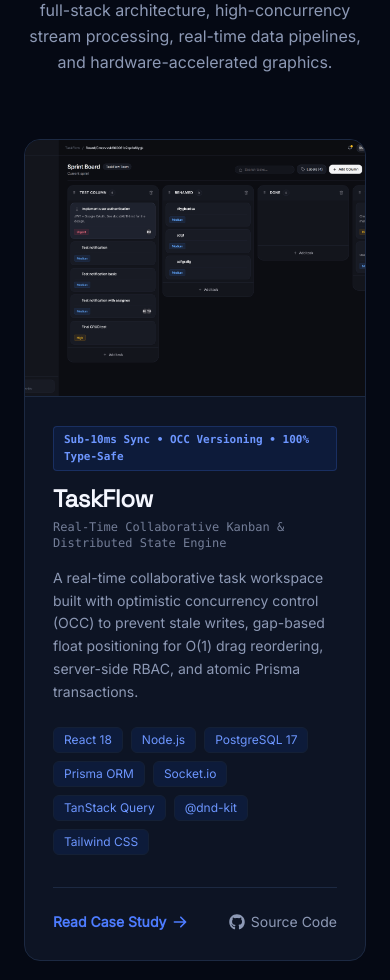
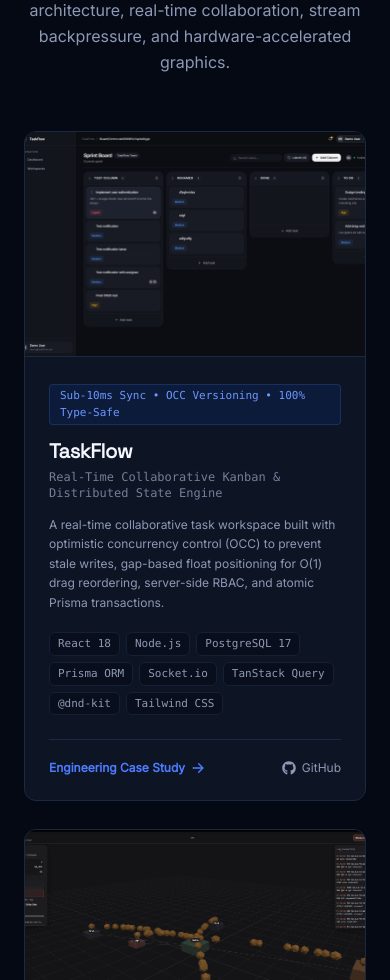
Before and after one commit to abhi-byte62/ports, a React (Vite) app: page / in a window 390 px wide. Shown: the part 1020-2000 px from the top of the page. Built offline with nearby package versions, Linux system fonts and the light colour scheme.

Commit message:
refactor: apply senior-engineer polish pass for restraint, clean spacing, and accessibility

```diff
--- a/src/components/ProjectCard/ProjectCard.jsx
+++ b/src/components/ProjectCard/ProjectCard.jsx
@@ -4,25 +4,26 @@
 
 const ProjectCard = ({ project }) => {
   return (
-    <article className="group flex flex-col overflow-hidden rounded-2xl border border-[#1C2942] bg-[#0D1424] transition-all duration-300 hover:-translate-y-1 hover:border-[#4D7CFF]/40 hover:bg-[#10182A] hover:shadow-lg hover:shadow-[#183A91]/15">
+    <article className="group flex flex-col overflow-hidden rounded-xl border border-[#1C2942] bg-[#0D1424] transition-all duration-200 hover:-translate-y-0.5 hover:border-[#4D7CFF]/35 hover:bg-[#10182A]">
       <div className="overflow-hidden bg-[#050914] border-b border-[#1C2942]">
         <img
           src={project.image}
           alt={project.title}
-          className="h-64 w-full object-cover transition-transform duration-500 group-hover:scale-105"
+          className="h-56 sm:h-60 w-full object-cover transition-transform duration-300 group-hover:scale-[1.02]"
+          loading="lazy"
         />
       </div>
 
-      <div className="flex flex-1 flex-col p-7 md:p-8">
+      <div className="flex flex-1 flex-col p-6 sm:p-7">
         {project.metrics && (
           <div className="mb-3">
-            <span className="inline-flex rounded bg-[#0D1B3A] px-2.5 py-1 text-[11px] font-mono font-semibold text-[#6D96FF] border border-[#4D7CFF]/20">
+            <span className="inline-flex rounded bg-[#0D1B3A] px-2.5 py-0.5 text-[11px] font-mono font-medium text-[#6D96FF] border border-[#4D7CFF]/20">
               {project.metrics}
             </span>
           </div>
         )}
 
-        <h3 className="font-['Space_Grotesk'] text-2xl font-bold text-[#F5F7FF] group-hover:text-[#6D96FF] transition-colors">
+        <h3 className="font-['Space_Grotesk'] text-xl sm:text-2xl font-bold text-[#F5F7FF] group-hover:text-[#6D96FF] transition-colors">
           {project.title}
         </h3>
 
@@ -32,38 +33,38 @@
           </p>
         )}
 
-        <p className="mt-4 text-[#8D99B5] text-sm leading-relaxed">
+        <p className="mt-3.5 text-[#8D99B5] text-xs sm:text-sm leading-relaxed">
           {project.description}
         </p>
 
-        <div className="mt-6 flex flex-wrap gap-2">
+        <div className="mt-5 flex flex-wrap gap-1.5">
           {project.technologies.map((tech) => (
             <span
               key={tech}
-              className="rounded-md border border-[#142036] bg-[#0D1B3A] px-2.5 py-1 text-xs font-medium text-[#6D96FF]"
+              className="rounded-md border border-[#142036] bg-[#080E1B] px-2 py-0.5 text-[11px] font-mono text-[#8D99B5]"
             >
               {tech}
             </span>
           ))}
         </div>
 
-        <div className="mt-8 flex items-center justify-between pt-6 border-t border-[#1C2942]">
+        <div className="mt-6 flex items-center justify-between pt-5 border-t border-[#1C2942]">
           <Link
             to={project.route}
-            className="inline-flex items-center gap-1.5 text-sm font-semibold text-[#4D7CFF] hover:text-[#6D96FF] transition-colors"
+            className="inline-flex items-center gap-1.5 text-xs sm:text-sm font-semibold text-[#4D7CFF] hover:text-[#6D96FF] transition-colors"
           >
-            Read Case Study
-            <HiArrowRight className="h-4 w-4 transition-transform group-hover:translate-x-1" />
+            Engineering Case Study
+            <HiArrowRight className="h-3.5 w-3.5 transition-transform group-hover:translate-x-1" />
           </Link>
 
           <a
             href={project.github}
             target="_blank"
             rel="noreferrer"
-            className="flex items-center gap-1.5 text-sm font-medium text-[#8D99B5] hover:text-[#F5F7FF] transition-colors"
+            className="flex items-center gap-1.5 text-xs sm:text-sm font-medium text-[#8D99B5] hover:text-[#F5F7FF] transition-colors"
           >
-            <FaGithub className="h-4 w-4" />
-            Source Code
+            <FaGithub className="h-3.5 w-3.5" />
+            GitHub
           </a>
         </div>
       </div>
--- a/src/components/Reveal/Reveal.jsx
+++ b/src/components/Reveal/Reveal.jsx
@@ -1,11 +1,13 @@
-import { motion } from "framer-motion";
+import { motion, useReducedMotion } from "framer-motion";
 
-const Reveal = ({ children }) => {
+const Reveal = ({ children, className = "" }) => {
+  const shouldReduceMotion = useReducedMotion();
+
   return (
     <motion.div
       initial={{
         opacity: 0,
-        y: 40,
+        y: shouldReduceMotion ? 0 : 16,
       }}
       whileInView={{
         opacity: 1,
@@ -13,12 +15,13 @@
       }}
       viewport={{
         once: true,
-        amount: 0.25,
+        amount: 0.15,
       }}
       transition={{
-        duration: 0.7,
-        ease: "easeOut",
+        duration: shouldReduceMotion ? 0.01 : 0.4,
+        ease: [0.25, 0.1, 0.25, 1],
       }}
+      className={className}
     >
       {children}
     </motion.div>
--- a/src/data/skills.js
+++ b/src/data/skills.js
@@ -1,9 +1,9 @@
 export const skillsMatrix = [
   {
-    category: "Languages & Core CS Fundamentals",
-    focus: "Object-oriented design, algorithmic efficiency (DSA), memory management, and concurrency.",
+    category: "Languages & CS Fundamentals",
+    focus: "Object-oriented design, algorithmic efficiency, memory management, and concurrency.",
     items: [
-      { name: "Java", tag: "OOP & Multithreading" },
+      { name: "Java", tag: "Core & Multithreading" },
       { name: "JavaScript / TypeScript", tag: "ESNext & Async" },
       { name: "Python", tag: "Scripting & DSA" },
       { name: "C", tag: "Pointers & Memory" },
@@ -12,39 +12,39 @@
     ],
   },
   {
-    category: "Backend Architecture & Distributed Systems",
-    focus: "Scalable microservices, asynchronous stream pipelines, robust API design, and databases.",
+    category: "Backend & Distributed Systems",
+    focus: "Robust API architecture, event-driven streaming, concurrency control, and relational modeling.",
     items: [
       { name: "Spring Boot", tag: "Java Enterprise" },
-      { name: "Node.js (Streams & Crypto)", tag: "Async Runtime" },
+      { name: "Node.js & Express", tag: "Async Runtime" },
       { name: "RESTful API Design", tag: "Clean Architecture" },
-      { name: "MySQL", tag: "Relational Schema" },
-      { name: "MongoDB", tag: "NoSQL Documents" },
-      { name: "Connection Pooling & Caching", tag: "Resilience" },
+      { name: "Socket.io & WebSockets", tag: "Real-Time Sync" },
+      { name: "PostgreSQL & Prisma", tag: "Transactions & Migrations" },
+      { name: "Redis", tag: "Caching & Pub/Sub" },
     ],
   },
   {
-    category: "Frontend Engineering & High-Performance UI",
-    focus: "Modern responsive web applications, hardware-accelerated 3D graphics, and design systems.",
+    category: "Frontend & Performance Engineering",
+    focus: "Modern responsive client architectures, state synchronization, and graphics pipelines.",
     items: [
-      { name: "React 19", tag: "Component Primitives" },
+      { name: "React 18 / 19", tag: "Component Primitives" },
+      { name: "TanStack Query", tag: "Optimistic State" },
+      { name: "@dnd-kit", tag: "Accessible Drag-and-Drop" },
       { name: "Three.js & WebGL", tag: "GPU Instancing" },
       { name: "Tailwind CSS", tag: "Design Systems" },
       { name: "Vite Bundler", tag: "Build Tooling" },
-      { name: "State Management", tag: "Application Flow" },
-      { name: "DOM & Render Optimization", tag: "Performance" },
     ],
   },
   {
-    category: "DevOps, Software Quality & Tooling",
-    focus: "Continuous integration, containerized environments, testing methodologies, and diagnostic profiling.",
+    category: "Infrastructure, Quality & Tools",
+    focus: "Containerization, automated testing, stream profiling, and continuous integration.",
     items: [
       { name: "Docker", tag: "Containerization" },
-      { name: "Git & GitHub CI", tag: "Version Control" },
-      { name: "Unit & Integration Testing", tag: "Software Quality" },
+      { name: "Git & GitHub Actions", tag: "CI/CD" },
+      { name: "Unit & Integration Testing", tag: "Vitest / JUnit" },
       { name: "Linux / Unix Shell", tag: "POSIX & Bash" },
-      { name: "Postman & API Verification", tag: "Integration" },
-      { name: "Wireshark & Sockets", tag: "Network Profiling" },
+      { name: "Postman & API Testing", tag: "Verification" },
+      { name: "Wireshark & Sockets", tag: "Packet Inspection" },
     ],
   },
 ];
--- a/src/sections/Projects.jsx
+++ b/src/sections/Projects.jsx
@@ -9,20 +9,20 @@
 
 const Projects = () => {
   return (
-    <Section id="projects">
+    <Section id="projects" className="relative">
       <Container>
         <SectionTitle
-          tag="ENGINEERING PORTFOLIO"
+          tag="ENGINEERING PROJECTS"
           title="Featured Software Engineering Case Studies"
-          subtitle="Production-grade systems demonstrating full-stack architecture, high-concurrency stream processing, real-time data pipelines, and hardware-accelerated graphics."
+          subtitle="Production systems demonstrating full-stack architecture, real-time collaboration, stream backpressure, and hardware-accelerated graphics."
         />
 
         <motion.div
-          initial={{ opacity: 0, y: 20 }}
+          initial={{ opacity: 0, y: 16 }}
           whileInView={{ opacity: 1, y: 0 }}
-          transition={{ duration: 0.5 }}
+          transition={{ duration: 0.35 }}
           viewport={{ once: true }}
-          className="mt-16 grid gap-8 md:grid-cols-2 lg:grid-cols-3"
+          className="mt-14 grid gap-7 md:grid-cols-2 lg:grid-cols-3"
         >
           {projects.map((project) => (
             <ProjectCard key={project.id} project={project} />
--- a/src/sections/Skills.jsx
+++ b/src/sections/Skills.jsx
@@ -11,20 +11,20 @@
     <Section id="skills" className="relative">
       <Container>
         <SectionTitle
-          tag="COMPETENCY MATRIX"
-          title="Technical Competencies & Systems Knowledge"
-          subtitle="A structured breakdown of core engineering capabilities spanning backend systems, distributed architectures, full-stack frameworks, and developer tooling."
+          tag="TECHNICAL PROFICIENCIES"
+          title="Core Technologies & Engineering Competencies"
+          subtitle="A structured breakdown of core skills spanning distributed systems, client architectures, and development workflows."
         />
 
-        <div className="mt-16 grid gap-8 lg:grid-cols-2">
+        <div className="mt-14 grid gap-6 lg:grid-cols-2">
           {skillsMatrix.map((group, index) => (
             <motion.div
               key={group.category}
-              initial={{ opacity: 0, y: 20 }}
+              initial={{ opacity: 0, y: 16 }}
               whileInView={{ opacity: 1, y: 0 }}
-              transition={{ duration: 0.5, delay: index * 0.1 }}
+              transition={{ duration: 0.35, delay: index * 0.05 }}
               viewport={{ once: true }}
-              className="flex flex-col justify-between rounded-2xl border border-[#1C2942] bg-[#0D1424] p-6 md:p-8 transition-colors hover:border-[#4D7CFF]/40"
+              className="flex flex-col justify-between rounded-xl border border-[#1C2942] bg-[#0D1424] p-6 sm:p-7 transition-colors hover:border-[#4D7CFF]/30"
             >
               <div>
                 <div className="flex items-center justify-between">
@@ -32,7 +32,7 @@
                     {group.category}
                   </h3>
                   <span className="text-[10px] font-mono text-[#5F6B83] uppercase tracking-wider">
-                    PILLAR 0{index + 1}
+                    CATEGORY 0{index + 1}
                   </span>
                 </div>
 
@@ -40,15 +40,15 @@
                   {group.focus}
                 </p>
 
-                <div className="mt-6 flex flex-wrap gap-2.5">
+                <div className="mt-5 flex flex-wrap gap-2">
                   {group.items.map((skill) => (
                     <div
                       key={skill.name}
-                      className="group flex items-center gap-2 rounded-lg border border-[#1C2942] bg-[#050914] px-3 py-2 text-xs transition-colors hover:border-[#4D7CFF]/40 hover:bg-[#10182A]"
+                      className="flex items-center gap-2 rounded-lg border border-[#1C2942] bg-[#050914] px-2.5 py-1.5 text-xs transition-colors hover:border-[#4D7CFF]/30 hover:bg-[#10182A]"
                     >
                       <span className="font-medium text-[#F5F7FF]">{skill.name}</span>
                       {skill.tag && (
-                        <span className="rounded bg-[#0D1B3A] px-1.5 py-0.5 text-[10px] font-mono font-medium text-[#6D96FF] border border-[#4D7CFF]/20">
+                        <span className="rounded bg-[#080E1B] px-1.5 py-0.5 text-[10px] font-mono text-[#8D99B5]">
                           {skill.tag}
                         </span>
                       )}
```
